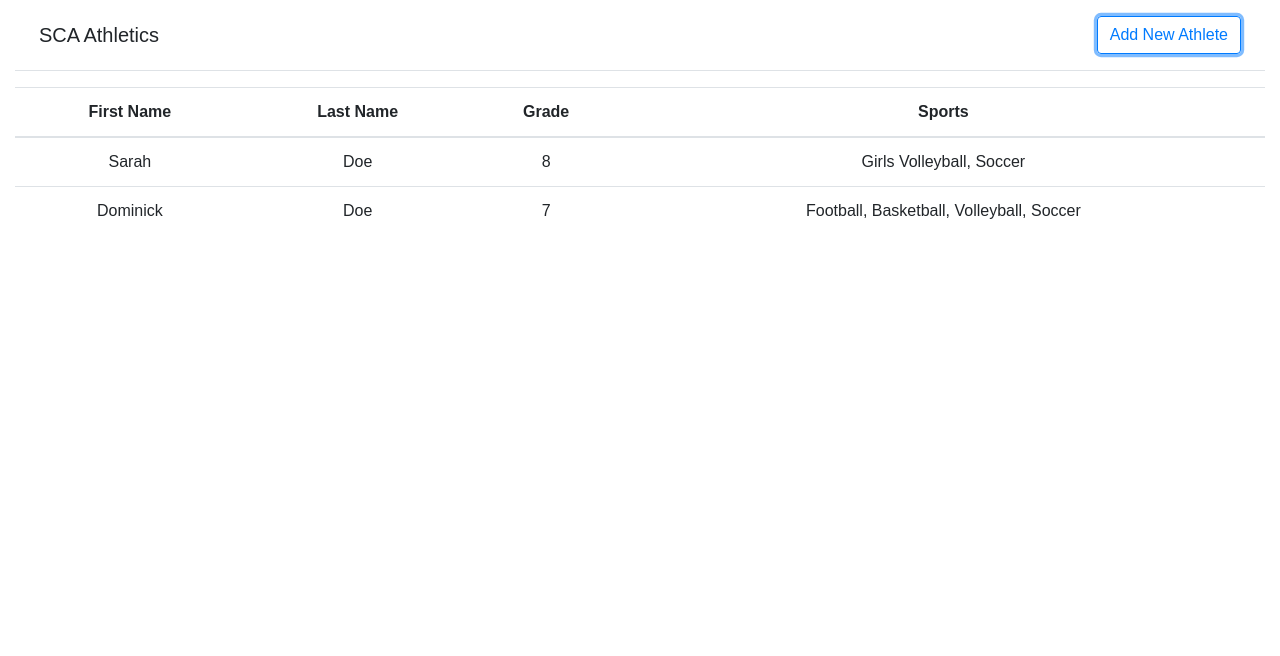
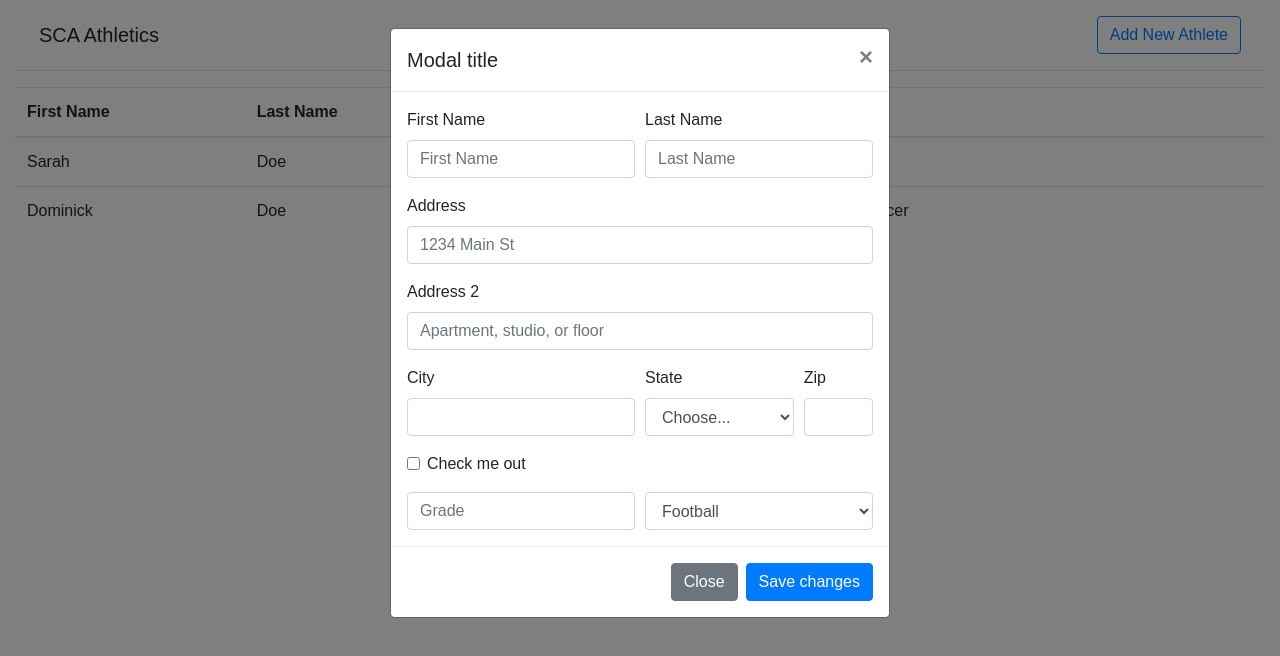
Before and after one commit to gheidorn/sca-athletics, a React (Create React App) app: page / in a window 1280 px wide. Both pictures are taken after a click on the link "Add New Athlete". Shown: the top 656 px of the page. Built offline with nearby package versions, Linux system fonts and the light colour scheme.

Commit message:
added modal component

```diff
--- a/src/App.css
+++ b/src/App.css
@@ -1,6 +1,6 @@
-.App {
+/* .App {
   text-align: center;
-}
+} */
 
 .App-logo {
   animation: App-logo-spin infinite 20s linear;
--- a/src/components/Header.js
+++ b/src/components/Header.js
@@ -1,4 +1,6 @@
 import React, {Component} from 'react';
+
+import NewAthleteModal from './NewAthleteModal';
 
 export default () => {
     return (
@@ -10,7 +12,8 @@ export default () => {
           {/* <a className="p-2 text-dark" href="#">Support</a>
           <a className="p-2 text-dark" href="#">Pricing</a> */}
         </nav>
-      <a className="btn btn-outline-primary" href="#">Add New Athlete</a>
+        <a className="btn btn-outline-primary" href="#" data-toggle="modal" data-target="#newAthleteModal">Add New Athlete</a>
+        <NewAthleteModal modalId="newAthleteModal" />
       </div>
     );
 };
--- /dev/null
+++ b/src/components/NewAthleteForm.js
@@ -0,0 +1,72 @@
+import React, {Component} from 'react';
+
+class NewAthleteForm extends React.Component {
+    render() {
+        return (
+            <form name="newAthleteForm">
+                <div className="form-row">
+                    <div className="form-group col-md-6">
+                    <label htmlFor="inputFirstName4">First Name</label>
+                    <input type="text" className="form-control" id="inputFistName4" placeholder="First Name" />
+                    </div>
+                    <div className="form-group col-md-6">
+                    <label htmlFor="inputLastName4">Last Name</label>
+                    <input type="text" className="form-control" id="inputLastName4" placeholder="Last Name" />
+                    </div>
+                </div>
+                <div className="form-group">
+                    <label htmlFor="inputAddress">Address</label>
+                    <input type="text" className="form-control" id="inputAddress" placeholder="1234 Main St" />
+                </div>
+                <div className="form-group">
+                    <label htmlFor="inputAddress2">Address 2</label>
+                    <input type="text" className="form-control" id="inputAddress2" placeholder="Apartment, studio, or floor" />
+                </div>
+                <div className="form-row">
+                    <div className="form-group col-md-6">
+                    <label htmlFor="inputCity">City</label>
+                    <input type="text" className="form-control" id="inputCity" />
+                    </div>
+                    <div className="form-group col-md-4">
+                    <label htmlFor="inputState">State</label>
+                    <select id="inputState" className="form-control" value="">
+                        <option>Choose...</option>
+                        <option>...</option>
+                    </select>
+                    </div>
+                    <div className="form-group col-md-2">
+                    <label htmlFor="inputZip">Zip</label>
+                    <input type="text" className="form-control" id="inputZip" />
+                    </div>
+                </div>
+                <div className="form-group">
+                    <div className="form-check">
+                    <input className="form-check-input" type="checkbox" id="gridCheck" />
+                    <label className="form-check-label" htmlFor="gridCheck">
+                        Check me out
+                    </label>
+                    </div>
+                </div>
+                <div className="form-row">
+                    <div className="col">
+                        <input type="text" className="form-control" placeholder="Grade" />
+                    </div>
+                    <div className="col">
+                        <select name="sport" className="form-control">
+                            <option>Football</option>
+                            <option>Cheerleading</option>
+                            <option>Girls Basketball</option>
+                            <option>Boys Basketball</option>
+                            <option>Girls Volleyball</option>
+                            <option>Boys Volleyball</option>
+                            <option>Soccer</option>
+                        </select>
+                    </div>
+                </div>
+
+            </form>
+        );
+    }
+}
+
+export default NewAthleteForm;
--- /dev/null
+++ b/src/components/NewAthleteModal.js
@@ -0,0 +1,30 @@
+import React, {Component} from 'react';
+
+import NewAthleteForm from './NewAthleteForm';
+
+class NewAthleteModal extends React.Component {
+    render() {
+      return (
+        <div className="modal fade" id={this.props.modalId} tabIndex="-1" role="dialog" aria-labelledby="exampleModalLabel" aria-hidden="true">
+        <div className="modal-dialog" role="document">
+          <div className="modal-content">
+            <div className="modal-header">
+              <h5 className="modal-title" id="exampleModalLabel">Modal title</h5>
+              <button type="button" className="close" data-dismiss="modal" aria-label="Close">
+                <span aria-hidden="true">&times;</span>
+              </button>
+            </div>
+            <div className="modal-body">
+              <NewAthleteForm />
+            </div>
+            <div className="modal-footer">
+              <button type="button" className="btn btn-secondary" data-dismiss="modal">Close</button>
+              <button type="button" className="btn btn-primary">Save changes</button>
+            </div>
+          </div>
+        </div>
+      </div>
+    )};
+}
+
+export default NewAthleteModal;
```
Lines whose indentation alone changed are shown as unchanged.
